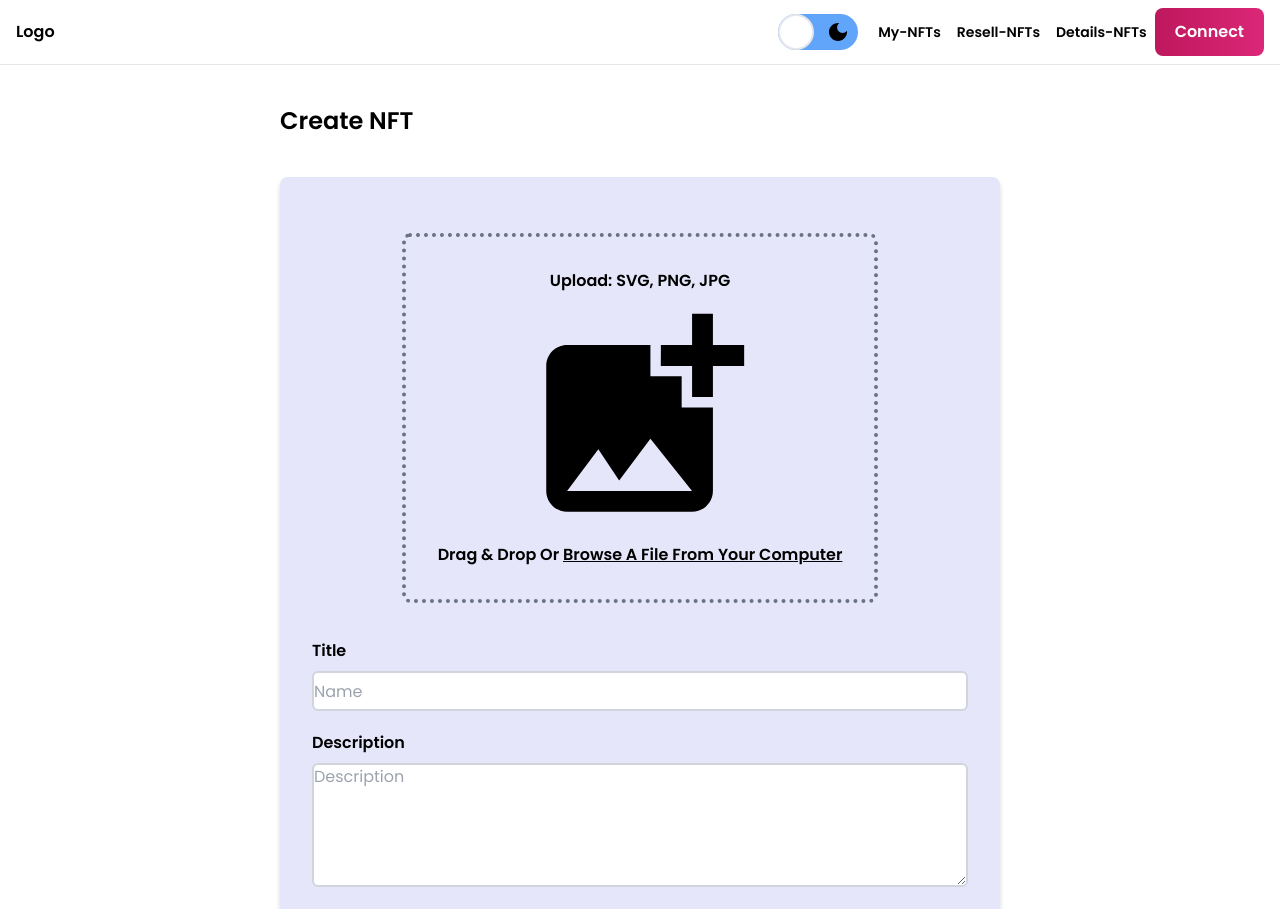
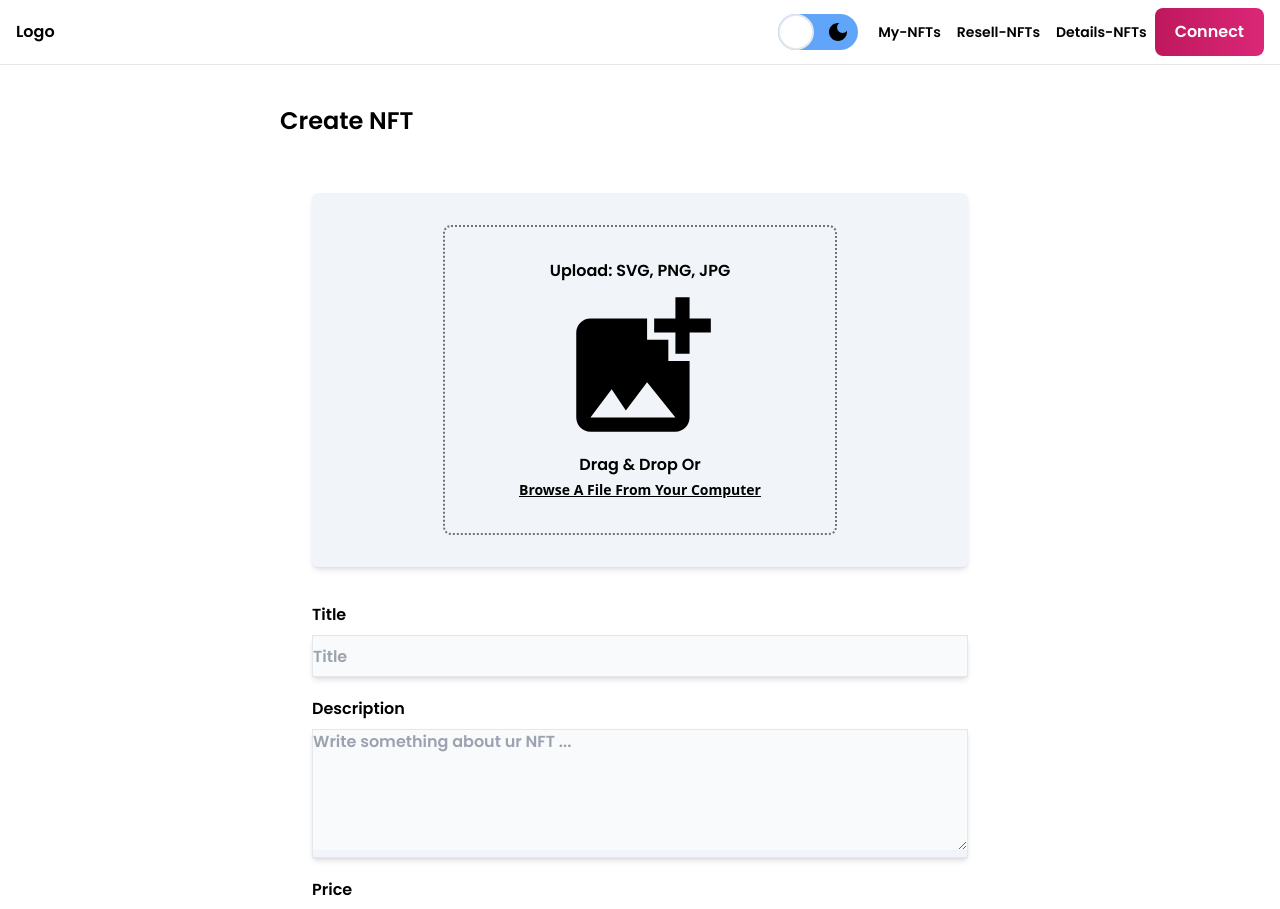
Before and after one commit to Batty-sk/Nft-MarketPlace, a React (Vite) app: page /create-nft in a window 1280 px wide. Shown: the top 909 px of the page. Built offline with nearby package versions, Linux system fonts and the light colour scheme.

Commit message:
fixes: create-nft ui

```diff
--- a/src/components/Input.tsx
+++ b/src/components/Input.tsx
@@ -15,19 +15,21 @@ let jsxElement =<></>
 
 switch(inputType){
     case 'textarea':
-        jsxElement=<textarea rows={5} onChange={handleOnChange} className='w-full font-normal border-2 border-gray-300 rounded-md' placeholder={placeHolder}/>
+        jsxElement=<textarea rows={5} onChange={handleOnChange} className='w-full outline-none   font-poppins font-semibold  bg-slate-50' placeholder={placeHolder}/>
         break;
     case 'price':
-        jsxElement= <div className='flex items-center justify-center'><input onChange={handleOnChange} type={'number'} placeholder={placeHolder} className='w-full font-normal h-10 border-2 border-gray-300 rounded-md me-2'></input> <p>ETH</p> </div>
+        jsxElement= <div className='flex items-center justify-center'><input onChange={handleOnChange} type={'number'} placeholder={placeHolder} className='w-full h-10   font-poppins font-semibold outline-none me-2  bg-slate-50'></input> <p className='p-3'>ETH</p> </div>
         break;
     default:
-        jsxElement=<input onChange={handleOnChange} type={inputType} placeholder={placeHolder} className='w-full font-normal h-10 border-2 border-gray-300  rounded-md' />
+        jsxElement=<input onChange={handleOnChange} type={inputType} placeholder={placeHolder} className='w-full  h-10  outline-none   bg-slate-50 font-poppins font-semibold' />
 
 }
   return (
-    <div className='font-poppins font-semibold dark:text-white text-black'>
+    <div className='font-poppins font-semibold font-semibold dark:text-white text-black '>
         <p className='pb-2 pt-5 '>{title}</p>
+        <div className='bg-slate-100 shadow-md border'>
         {jsxElement}
+        </div>
     </div>
   )
 }
--- a/src/pages/CreateNFT.tsx
+++ b/src/pages/CreateNFT.tsx
@@ -1,11 +1,14 @@
 import AddPhotoAlternateIcon from "@mui/icons-material/AddPhotoAlternate";
 import { useState } from "react";
 
-import { Input } from "../components";
+import { Input,Button } from "../components";
+
+
 const CreateNFT = () => {
+
     const [formFields,updateFormFields]=useState({title:'',price:0.0,description:''})
   return (
-    <main className="p-10 dark:bg-black bg-white  w-full flex flex-col justify-center items-center">
+    <main className="p-10 dark:bg-black bg-white  w-full flex flex-col justify-center items-center mb-10">
         <div className="flex flex-col justify-center items-center md:w-3/5 w-full">
       <div className="flex justify-start w-full">
         <h1 className="font-poppins dark:text-white text-black text-2xl font-semibold">
@@ -13,19 +16,23 @@ const CreateNFT = () => {
         </h1>
       </div>
 
-      <div className="flex flex-col justify-center items-center w-full   shadow-md shadow-gray-300  dark:shadow-pink-600 mt-10 py-14 px-8 rounded-lg dark:bg-zinc-900 " style={{background:'lavender'}}>
-        <div className="upload-image border-4 border-gray-500 border-dotted dark:border-white flex py-8 px-8 flex-col items-center rounded-lg">
+      <div className="flex flex-col justify-center items-center w-full   py-14 px-8 rounded-lg ">
+        <div className="w-full  bg-slate-100 shadow-md rounded-md flex justify-center p-8">
+        <div className="upload-image w-8/12 border-2 border-gray-500 border-dotted dark:border-white flex py-8 px-8 flex-col items-center rounded-lg">
             <p className="font-semibold font-poppins dark:text-white text-black">Upload: SVG, PNG, JPG </p>
-            <AddPhotoAlternateIcon  style={{fontSize:250,color:''}}/>
-            <p className="font-semibold font-poppins dark:text-white text-black">Drag & Drop Or <a href="" className="underline"> Browse A File From Your Computer </a></p>
+            <AddPhotoAlternateIcon  style={{fontSize:170,color:''}}/>
+            <p className="font-semibold font-poppins dark:text-white text-black">Drag & Drop Or </p>
+            <p><a href="" className="underline font-semibold text-sm"> Browse A File From Your Computer </a></p>
+        </div>
         </div>
 
         <div className="mt-4 w-full">
-            <Input title="Title" inputType="text" handleOnChange={(e)=>{updateFormFields(prev=>({...prev,title:e.target.value}))}}  placeHolder="Name"/>
-            <Input title="Description" inputType="textarea" handleOnChange={(e)=>{updateFormFields(prev=>({...prev,description:e.target.value}))}}  placeHolder="Description"/>
+            <Input title="Title" inputType="text" handleOnChange={(e)=>{updateFormFields(prev=>({...prev,title:e.target.value}))}}  placeHolder="Title"/>
+            <Input title="Description" inputType="textarea" handleOnChange={(e)=>{updateFormFields(prev=>({...prev,description:e.target.value}))}}  placeHolder="Write something about ur NFT ..."/>
             <Input title="Price" inputType="price" handleOnChange={(e)=>{updateFormFields(prev=>({...prev,price:+(e.target.value)}))}}  placeHolder="Price"/>
-
-
+            <div className="flex mt-8">
+              <Button title="Create" path="/" handleOnClickOrChange={()=>{}} />
+            </div>
         </div>
 
         <div></div>
```
